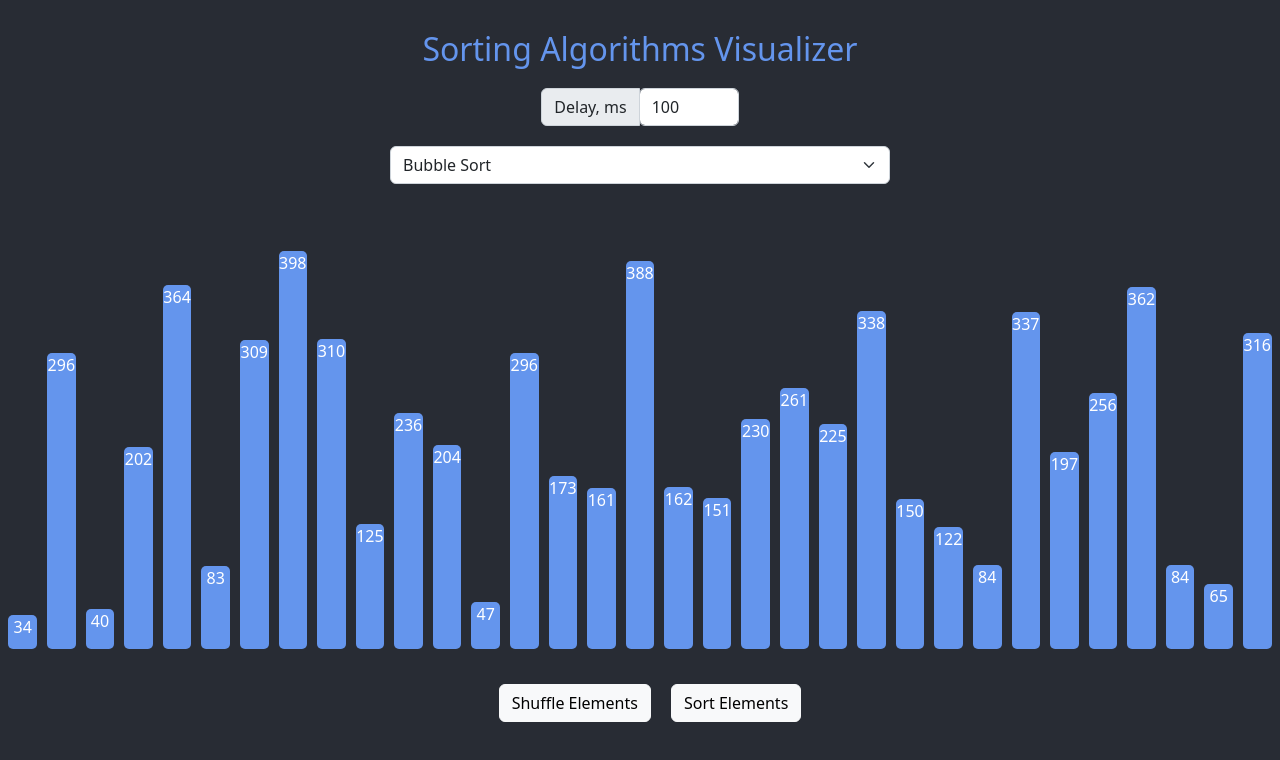
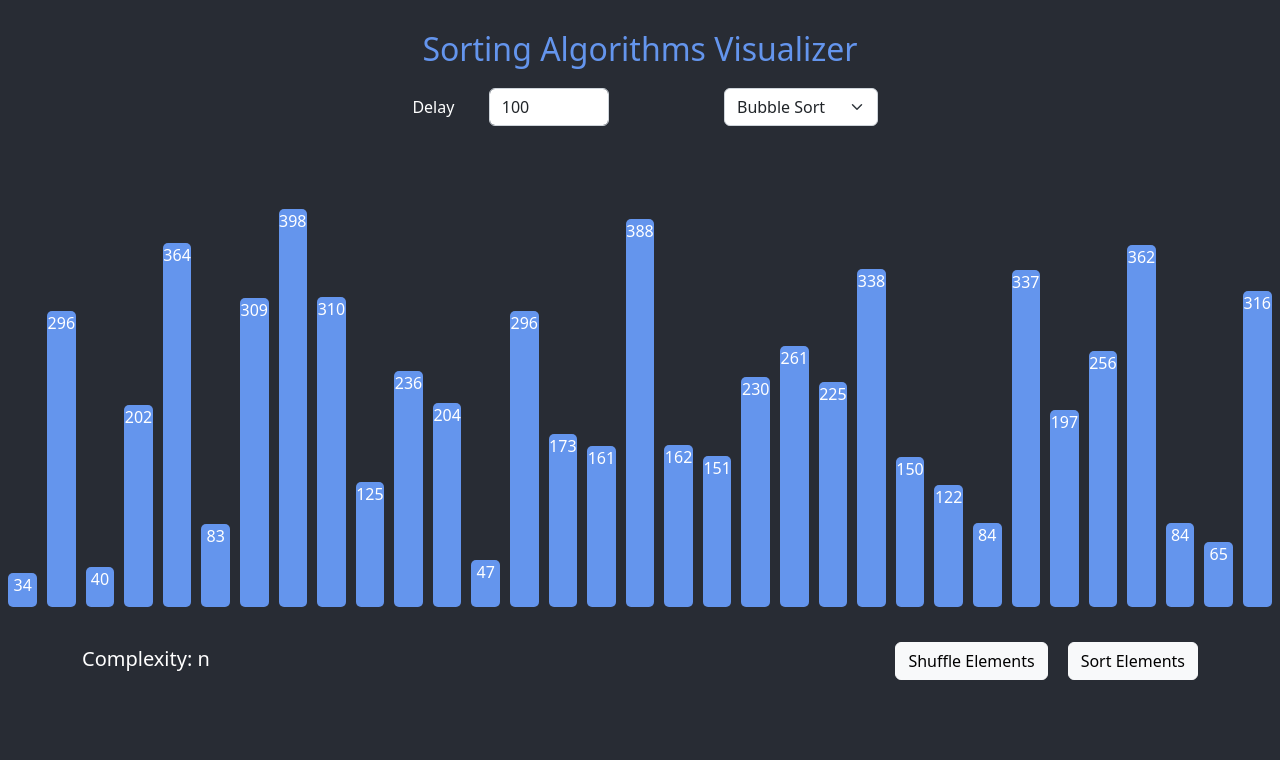
Before and after one commit to veronika-kurinna/Sorting-Algorithms, a React (Create React App) app: page / in a window 1280 px wide. Shown: the top 760 px of the page. Built offline with nearby package versions, Linux system fonts and the light colour scheme.

Commit message:
Add complexity

```diff
--- a/src/App.css
+++ b/src/App.css
@@ -38,15 +38,15 @@ div{
 
 .input-group{
   display: flex;
-  flex-flow: row wrap;
   justify-content: center;
 }
 
-.dropdown{
-  width: 500px;
-  margin: 10px;
+.bottom{
+  display: flex;
+  justify-content: space-between;
+  width: 1350px;
 }
 
-.delay{
-  width: 100px;
+.complexity{
+  margin-top: 15px;
 }
--- a/src/App.js
+++ b/src/Components/App.jsx
@@ -1,5 +1,5 @@
-import './App.css';
-import { Container } from './Components/Container';
+import './../App.css';
+import { Container } from './Container';
 import "bootstrap/dist/css/bootstrap.min.css";
 
 function App() {
--- /dev/null
+++ b/src/Components/Column.jsx
@@ -0,0 +1,17 @@
+const Column = (props) => {
+    return (
+        <div style={{ height: props.height, width: 30, backgroundColor: 'cornflowerblue', margin: 5, borderRadius: '5px'}}>
+            {props.height}
+        </div>
+    )
+}
+
+export function Columns(props){
+    return(
+        <div className="container">
+            <div className="columns">
+                { props.numbers.map((number, index) => <Column height={number} value={number} key={index}/>) }
+            </div>
+        </div>
+    )
+}
--- a/src/Components/Container.js
+++ /dev/null
@@ -1,69 +0,0 @@
-import React from "react";
-import { shuffleElements, generateArray, sorting} from "./Sorting";
-
-
-export class Container extends React.Component {
-    constructor(props){
-        super(props);
-        this.state = {
-            numbers: generateArray(),
-            sorting: sorting,
-            selectedSorting: sorting.get('Bubble Sort'),
-            isSorting: false,
-            delay: 100
-        }
-    }
-    updateNumbers = (numbers) => this.setState(numbers);
-
-    updateSort = (e) => {
-        this.setState({ selectedSorting: this.state.sorting.get(e.target.value)});
-    }
-
-    handlerClick = async () => {
-        this.setState({
-            isSorting: true
-        });
-        await this.state.selectedSorting(this.state.numbers, this.updateNumbers, this.state.delay);
-        this.setState({
-            isSorting: false
-        });
-    }
-
-    updateDelay = (e) => {
-        this.setState({delay: Number(e.target.value)})
-    }
-
-    render() {
-        return (
-            <div>
-                <div className="input-group">
-                    <span className="input-group-text">Delay, ms</span>
-                    <div className="delay">
-                        <input type="number" className="form-control" defaultValue={100} onChange={this.updateDelay} min={0} step={100}></input>
-                    </div>
-                </div>
-
-                <div className="container">
-                    <div class="dropdown">
-                        <select onChange={this.updateSort} defaultValue={this.state.selectedSorting} class="form-select">
-                            {Array.from(this.state.sorting.keys()).map((value, index) =>
-                                <option value={value} key={index}>{value}</option>)
-                            }
-                        </select>
-                    </div>
-
-                    <div className="columns">
-                        { this.state.numbers.map((number, index) => <Column height={number} value={number} key={index}/>) }
-                    </div>
-                </div>
-
-                <button className="btn btn-light" onClick={() => shuffleElements(this.state.numbers, this.updateNumbers)} disabled={this.state.isSorting}>Shuffle Elements</button>
-                <button className="btn btn-light" onClick={async () => await this.handlerClick()} disabled={this.state.isSorting}>Sort Elements</button>
-            </div>
-        )
-    }
-}
-
-const Column = (props) => {
-    return <div style={{ height: props.height, width: 30, backgroundColor: 'cornflowerblue', margin: 5, borderRadius: '5px'}}>{props.height}</div>
-}
--- /dev/null
+++ b/src/Components/Container.jsx
@@ -0,0 +1,92 @@
+import React from "react";
+import { sortingMap } from "./Sorting";
+import { shuffleElements, generateArray } from "./Elements"
+import { Columns } from "./Column";
+
+export class Container extends React.Component {
+    constructor(props){
+        super(props);
+        this.state = {
+            numbers: generateArray(),
+            sortingDictionary: sortingMap,
+            selectedSorting: sortingMap.get('Bubble Sort'),
+            complexity: complexity.get('Bubble Sort'),
+            isSorting: false,
+            delay: 100
+        }
+    }
+
+    updateNumbers = (numbers) => this.setState(numbers);
+
+    updateSorting = (e) => {
+        this.setState({ selectedSorting: this.state.sortingDictionary.get(e.target.value)});
+        this.setState({ complexity: complexity.get(e.target.value)})
+    }
+
+    sort = async () => {
+        this.setState({
+            isSorting: true
+        });
+        await this.state.selectedSorting(this.state.numbers, this.updateNumbers, this.state.delay);
+        this.setState({
+            isSorting: false
+        });
+    }
+
+    shuffle = () => {
+        shuffleElements(this.state.numbers, this.updateNumbers);
+    }
+
+    updateDelay = (e) => {
+        this.setState({delay: Number(e.target.value)})
+    }
+
+    render() {
+        return (
+            <div>
+                <div className="input-group">
+                    <div className="row mb-3">
+                       <label className="col-sm-3 col-form-label">Delay</label>
+                       <div className="col-sm-5">
+                            <input type="number" className="form-control" defaultValue={100} onChange={this.updateDelay} min={0} step={100}/>
+                       </div>
+                    </div>
+                    <div className="dropdown">
+                        <select onChange={this.updateSorting} defaultValue={this.state.selectedSorting} className="form-select">
+                            {
+                                Array.from(this.state.sortingDictionary.keys()).map((value, index) =>
+                                    <option value={value} key={index}>{value}</option>)
+                            }
+                        </select>
+                    </div>
+                </div>
+                <Columns numbers={this.state.numbers}/>
+                <div className="container">
+                    <div className="bottom">
+                        <h5 className="complexity">Complexity: {this.state.complexity}</h5>
+                        <Button shuffle={this.shuffle} sort={this.sort} disabled={this.state.isSorting}/>
+                    </div>
+                </div>
+            </div>
+        )
+    }
+}
+
+const complexity = new Map([
+    ['Bubble Sort', 'n'],
+    ['Insertion Sort', 'n'],
+    ['Selection Sort', 'n²'],
+    ['Quick Sort', 'n log n'],
+    ['Merge Sort', 'n log n'],
+]);
+
+function Button(props){
+    return(
+        <div>
+            <button className="btn btn-light" onClick={props.shuffle} disabled={props.disabled}>
+                Shuffle Elements
+            </button>
+            <button className="btn btn-light" onClick={props.sort} disabled={props.disabled}>Sort Elements</button>
+        </div>
+    )
+}
--- /dev/null
+++ b/src/Components/Elements.js
@@ -0,0 +1,15 @@
+import { swap } from "./Sorting";
+
+export const generateArray = () => {
+    let numbers = new Array(35);
+    numbers = numbers.fill(0).map(() => Math.floor(Math.random() * (400 - 25 + 1)) + 25);
+    return numbers;
+}
+
+export const shuffleElements = (array, onSwap) => {
+    for (let i = 0; i < array.length; i++) {
+        let j = Math.floor(Math.random() * i);
+        swap(array, j, i);
+    }
+    onSwap(array);
+}
--- a/src/Components/Sorting.js
+++ b/src/Components/Sorting.js
@@ -1,22 +1,8 @@
-export const generateArray = () => {
-    let numbers = new Array(35);
-    numbers = numbers.fill(0).map(() => Math.floor(Math.random() * (400 - 25 + 1)) + 25);
-    return numbers;
-}
-
-export const shuffleElements = (array, onSwap) => {
-    for (let i = 0; i < array.length; i++) {
-        let j = Math.floor(Math.random() * i);
-        swap(array, j, i);
-    }
-    onSwap(array);
-}
-
 const delay = (delayInms) => {
     return new Promise(resolve => setTimeout(resolve, delayInms));
 }
 
-const swap = (array, firstElement, secondElement) => {
+ export const swap = (array, firstElement, secondElement) => {
     let temp = array[firstElement]
     array[firstElement] = array[secondElement];
     array[secondElement] = temp;
@@ -186,7 +172,7 @@ const merge = async(array, tempArray, lowIndex, middleIndex, highIndex, onSwap,
     }
 }
 
-export const sorting = new Map([
+export const sortingMap = new Map([
     ['Bubble Sort', bubbleSort],
     ['Insertion Sort', insertionSort],
     ['Selection Sort', selectionSort],
--- a/src/index.js
+++ b/src/index.js
@@ -1,7 +1,7 @@
 import React from 'react';
 import ReactDOM from 'react-dom/client';
 import './index.css';
-import App from './App';
+import App from './Components/App';
 import reportWebVitals from './reportWebVitals';
 
 const root = ReactDOM.createRoot(document.getElementById('root'));
```
